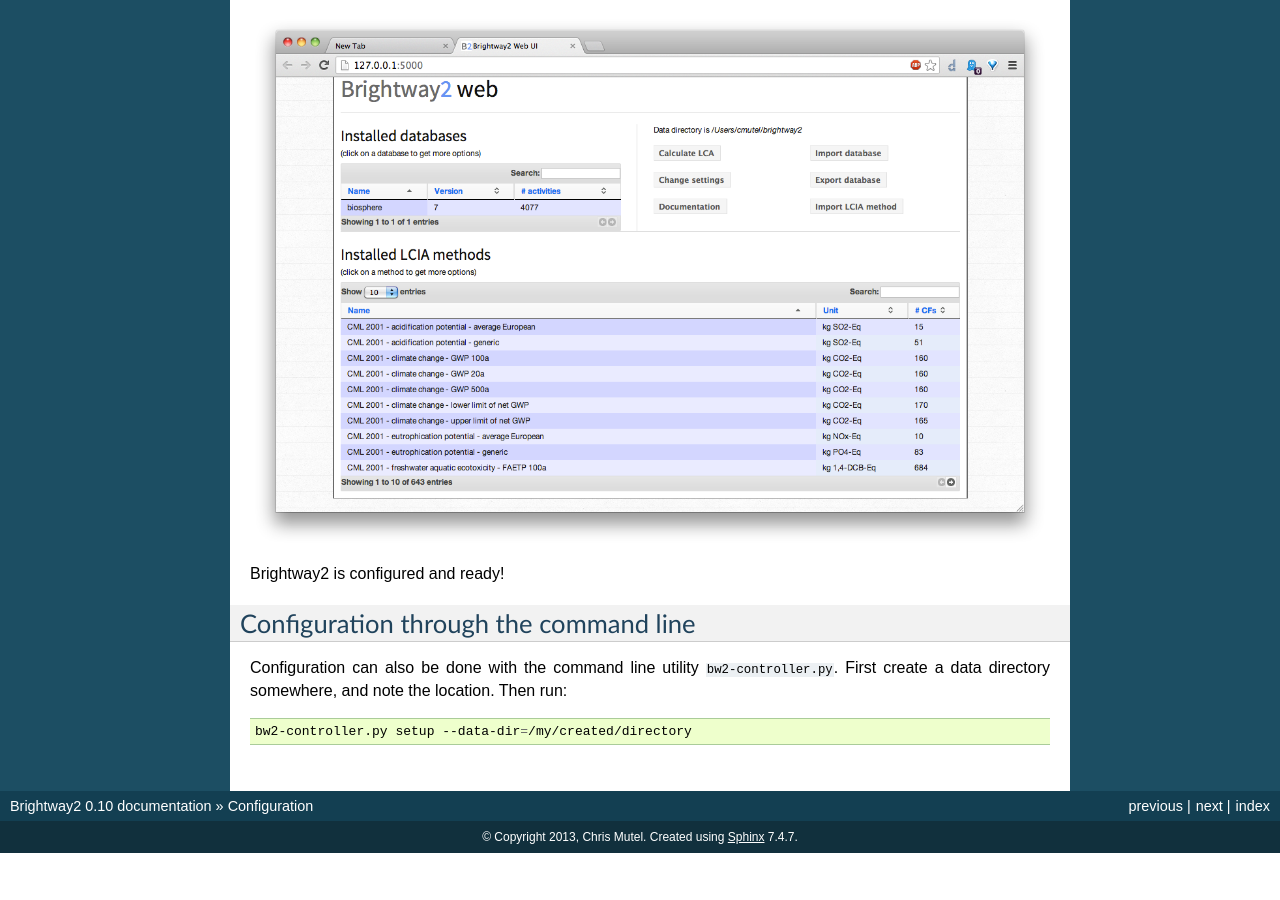
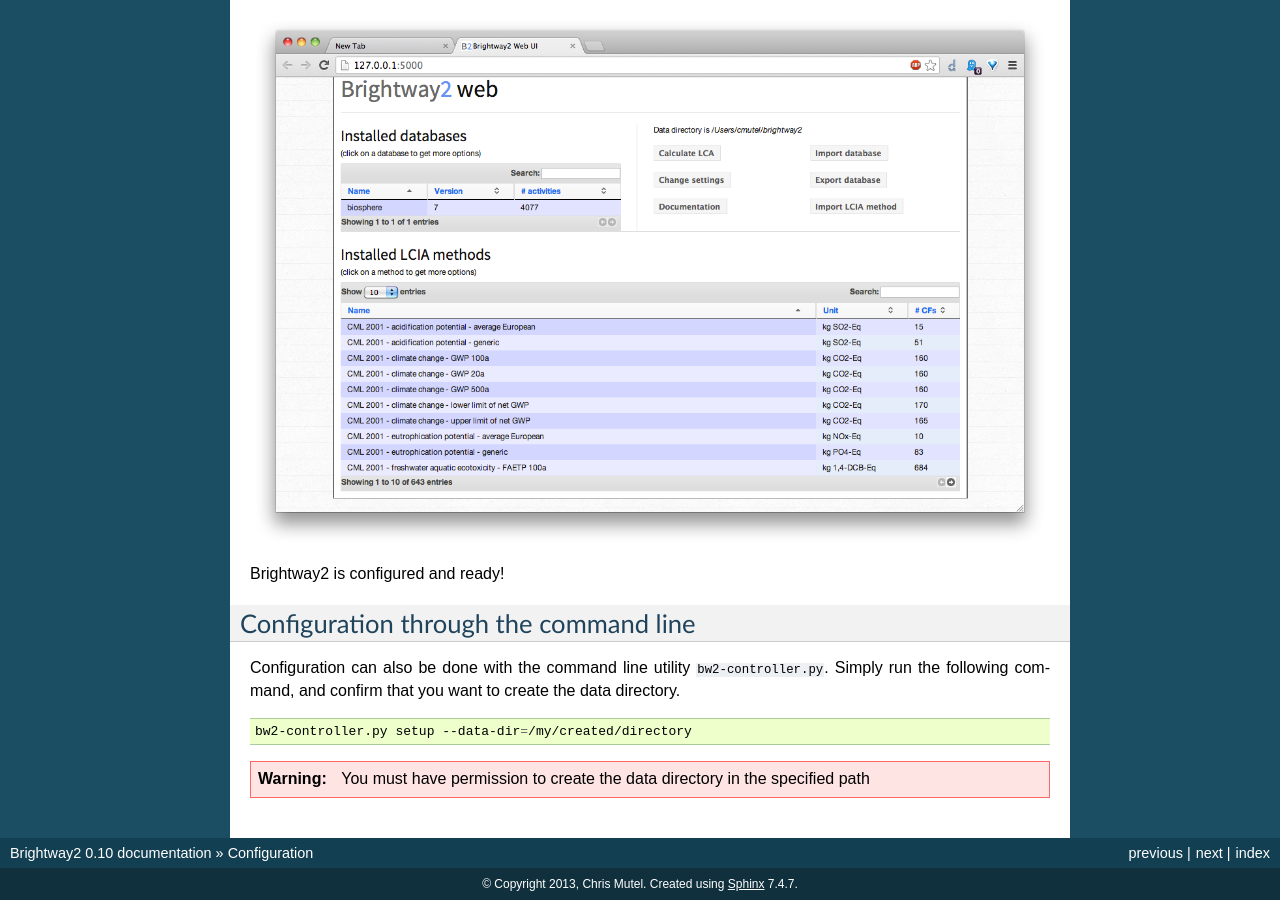
Before and after one commit to brightway-lca/brightway2, a Sphinx documentation site: the page built from docs/configuration.rst, in a window 1280 px wide and 900 px high, scrolled down 1368 px. Built offline with Sphinx 7.4.7, drawn with Linux system fonts in a browser that asks for light colours; before the commit the page ends 2221 px from its top, so only the background shows below that.

Commit message:
Change controller setup lines

```diff
--- a/docs/configuration.rst
+++ b/docs/configuration.rst
@@ -35,8 +35,10 @@
 Configuration through the command line
 --------------------------------------
 
-Configuration can also be done with the command line utility ``bw2-controller.py``. First create a data directory somewhere, and note the location. Then run:
+Configuration can also be done with the command line utility ``bw2-controller.py``. Simply run the following command, and confirm that you want to create the data directory.
 
 .. code-block:: bash
 
     bw2-controller.py setup --data-dir=/my/created/directory
+
+.. warning:: You must have permission to create the data directory in the specified path
```
